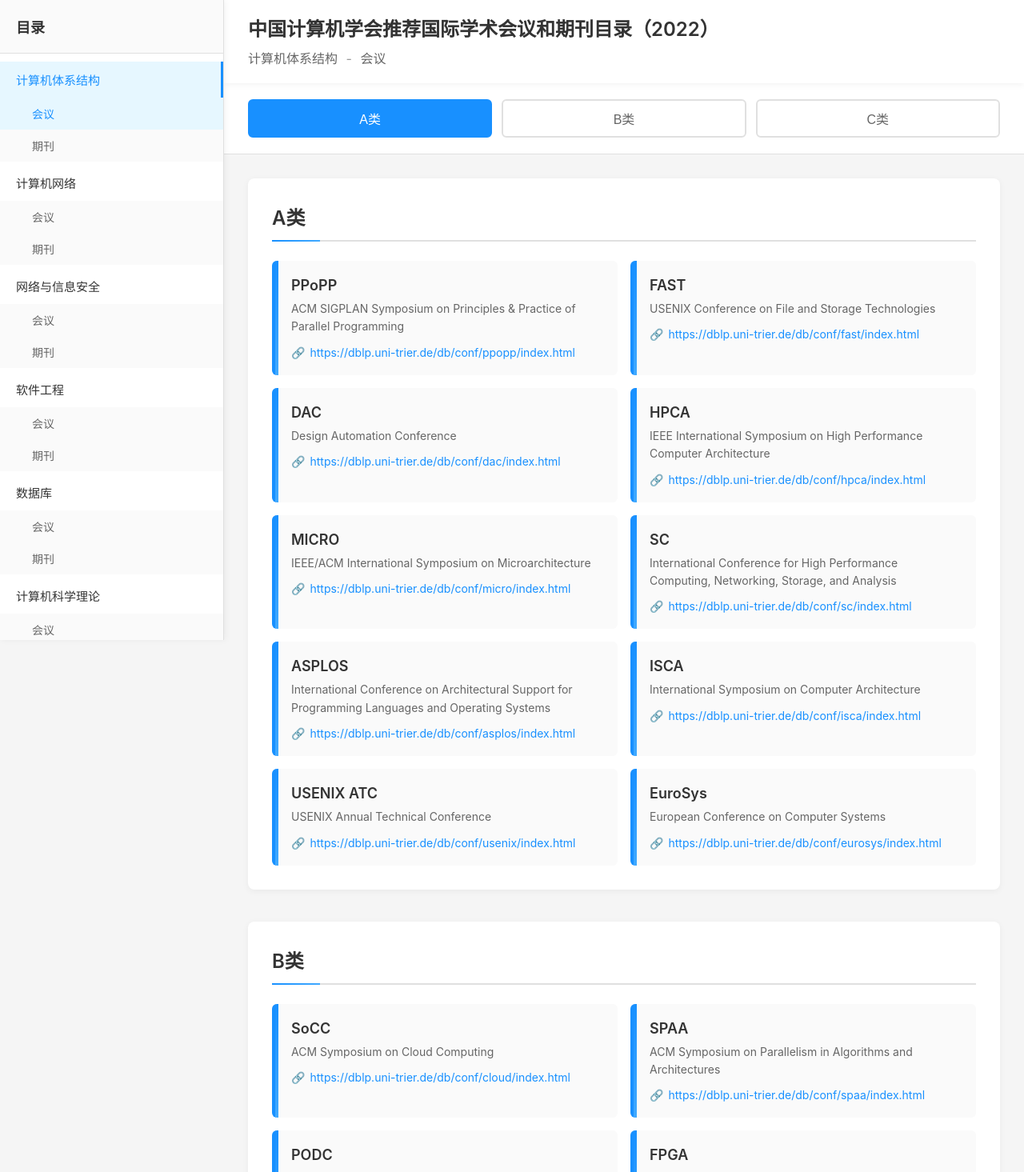
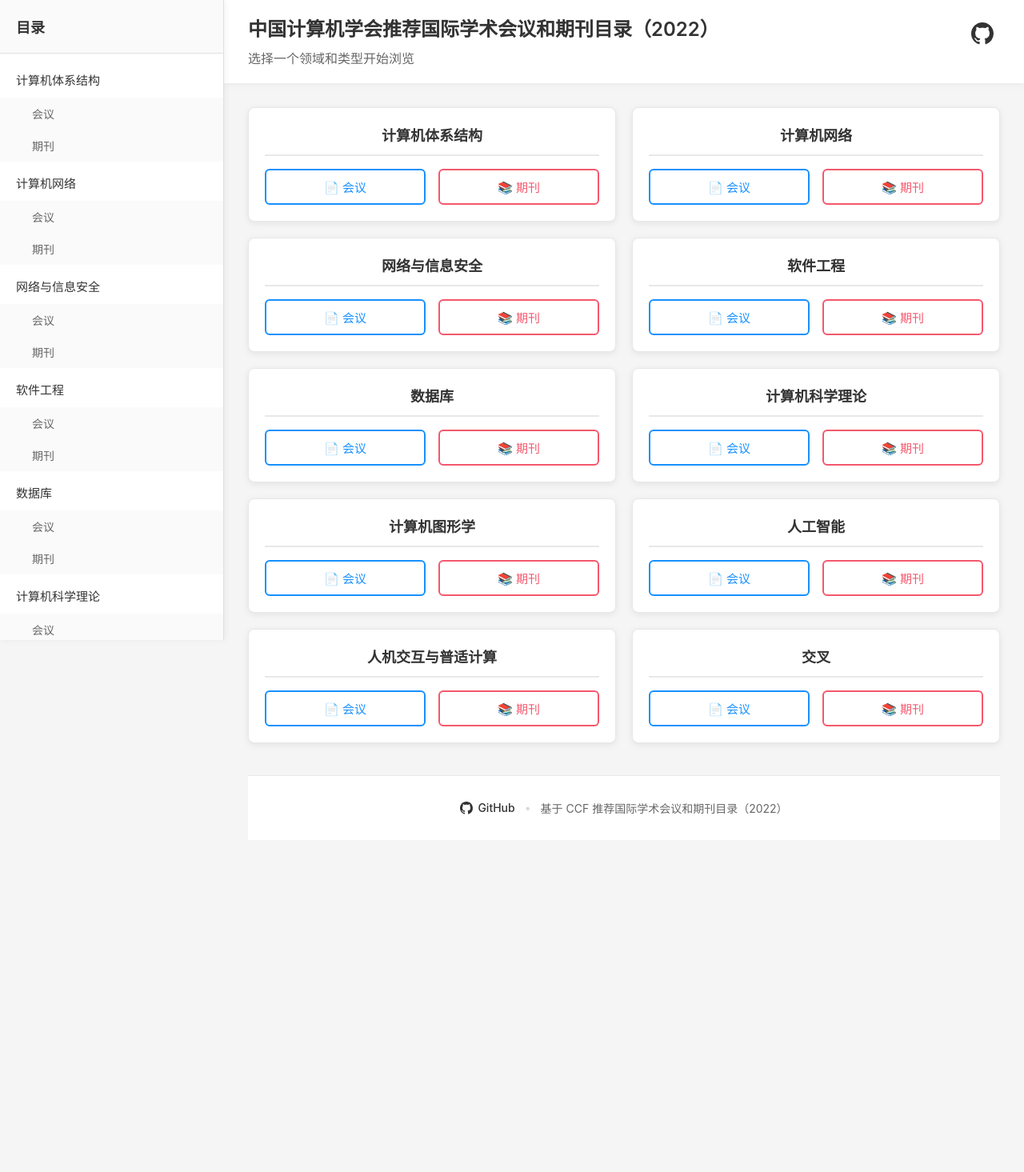
Before and after one commit to zhyfzy/ccfrank-webui, a Vue app: page / in a window 1280 px wide. Shown: the top 1465 px of the page at 80% size. After the commit the page ends 1080 px from the top, so only its background shows below. Built offline with nearby package versions, Linux system fonts and the light colour scheme.

Commit message:
添加主页

```diff
--- a/src/App.vue
+++ b/src/App.vue
@@ -1,32 +1,50 @@
 <template>
   <div class="app">
+    <!-- 侧边栏覆盖层 -->
     <div
       v-if="sidebarVisible"
       class="sidebar-overlay"
       @click="toggleSidebar"
     ></div>
+
+    <!-- 侧边栏 -->
     <Sidebar
       :selected-category="selectedCategory"
       :selected-sub-item="selectedSubItem"
       :visible="sidebarVisible"
+      :show-home-page="showHomePage"
       @select="handleSelect"
       @close="toggleSidebar"
+      @back-to-home="backToHome"
     />
+
+    <!-- 首页 -->
+    <HomePage
+      v-if="showHomePage"
+      @select="handleHomeSelect"
+      @toggle-sidebar="toggleSidebar"
+    />
+
+    <!-- 内容页面 -->
     <ContentArea
+      v-else
       :selected-category="selectedCategory"
       :selected-sub-item="selectedSubItem"
       :data="data"
       @toggle-sidebar="toggleSidebar"
+      @back-to-home="backToHome"
     />
   </div>
 </template>
 
 <script setup>
 import { ref, onMounted, onUnmounted } from 'vue'
+import HomePage from './components/HomePage.vue'
 import Sidebar from './components/Sidebar.vue'
 import ContentArea from './components/ContentArea.vue'
 import { categories, getSampleData } from './utils/dataParser.js'
 
+const showHomePage = ref(true)
 const selectedCategory = ref('')
 const selectedSubItem = ref('')
 const data = ref(getSampleData())
@@ -55,14 +73,21 @@ const handleSelect = ({ category, subItem }) => {
   }
 }
 
-// 初始化选择第一个分类
+const handleHomeSelect = ({ category, subItem }) => {
+  selectedCategory.value = category
+  selectedSubItem.value = subItem
+  showHomePage.value = false
+}
+
+const backToHome = () => {
+  showHomePage.value = true
+  window.scrollTo(0, 0)
+}
+
+// 初始化
 onMounted(() => {
   checkMobile()
   window.addEventListener('resize', checkMobile)
-  if (categories.length > 0) {
-    selectedCategory.value = categories[0].id
-    selectedSubItem.value = categories[0].subItems[0]
-  }
 })
 
 onUnmounted(() => {
--- a/src/components/ContentArea.vue
+++ b/src/components/ContentArea.vue
@@ -11,6 +11,17 @@
             <span v-if="subItemName">{{ subItemName }}</span>
           </div>
         </div>
+        <a
+          href="https://github.com/zhyfzy/ccfrank-webui"
+          target="_blank"
+          rel="noopener noreferrer"
+          class="github-link"
+          title="在 GitHub 上查看"
+        >
+          <svg height="28" viewBox="0 0 16 16" width="28" fill="currentColor">
+            <path d="M8 0C3.58 0 0 3.58 0 8c0 3.54 2.29 6.53 5.47 7.59.4.07.55-.17.55-.38 0-.19-.01-.82-.01-1.49-2.01.37-2.53-.49-2.69-.94-.09-.23-.48-.94-.82-1.13-.28-.15-.68-.52-.01-.53.63-.01 1.08.58 1.23.82.72 1.21 1.87.87 2.33.66.07-.52.28-.87.51-1.07-1.78-.2-3.64-.89-3.64-3.95 0-.87.31-1.59.82-2.15-.08-.2-.36-1.02.08-2.12 0 0 .67-.21 2.2.82.64-.18 1.32-.27 2-.27.68 0 1.36.09 2 .27 1.53-1.04 2.2-.82 2.2-.82.44 1.1.16 1.92.08 2.12.51.56.82 1.27.82 2.15 0 3.07-1.87 3.75-3.65 3.95.29.25.54.73.54 1.48 0 1.07-.01 1.93-.01 2.2 0 .21.15.46.55.38A8.013 8.013 0 0016 8c0-4.42-3.58-8-8-8z"></path>
+          </svg>
+        </a>
       </div>
     </div>
     <div class="content-header">
@@ -70,7 +81,7 @@ const props = defineProps({
   data: Object
 })
 
-defineEmits(['toggle-sidebar'])
+defineEmits(['toggle-sidebar', 'back-to-home'])
 
 const selectedLevel = ref('A')
 
@@ -219,6 +230,22 @@ watch([() => props.selectedCategory, () => props.selectedSubItem], () => {
 .menu-button:hover {
   border-color: #1890ff;
   color: #1890ff;
+}
+
+.github-link {
+  display: flex;
+  align-items: center;
+  color: #333;
+  text-decoration: none;
+  padding: 8px;
+  border-radius: 6px;
+  transition: all 0.3s;
+  flex-shrink: 0;
+}
+
+.github-link:hover {
+  color: #1890ff;
+  background-color: #f0f5ff;
 }
 
 @media (max-width: 767px) {
--- /dev/null
+++ b/src/components/HomePage.vue
@@ -0,0 +1,338 @@
+<template>
+  <div class="home-page">
+    <div class="home-header">
+      <button class="menu-button" @click="$emit('toggle-sidebar')">☰</button>
+      <div class="header-content">
+        <h1 class="main-title">中国计算机学会推荐国际学术会议和期刊目录（2022）</h1>
+        <p class="subtitle">选择一个领域和类型开始浏览</p>
+      </div>
+      <a
+        href="https://github.com/zhyfzy/ccfrank-webui"
+        target="_blank"
+        rel="noopener noreferrer"
+        class="github-link"
+        title="在 GitHub 上查看"
+      >
+        <svg height="28" viewBox="0 0 16 16" width="28" fill="currentColor">
+          <path d="M8 0C3.58 0 0 3.58 0 8c0 3.54 2.29 6.53 5.47 7.59.4.07.55-.17.55-.38 0-.19-.01-.82-.01-1.49-2.01.37-2.53-.49-2.69-.94-.09-.23-.48-.94-.82-1.13-.28-.15-.68-.52-.01-.53.63-.01 1.08.58 1.23.82.72 1.21 1.87.87 2.33.66.07-.52.28-.87.51-1.07-1.78-.2-3.64-.89-3.64-3.95 0-.87.31-1.59.82-2.15-.08-.2-.36-1.02.08-2.12 0 0 .67-.21 2.2.82.64-.18 1.32-.27 2-.27.68 0 1.36.09 2 .27 1.53-1.04 2.2-.82 2.2-.82.44 1.1.16 1.92.08 2.12.51.56.82 1.27.82 2.15 0 3.07-1.87 3.75-3.65 3.95.29.25.54.73.54 1.48 0 1.07-.01 1.93-.01 2.2 0 .21.15.46.55.38A8.013 8.013 0 0016 8c0-4.42-3.58-8-8-8z"></path>
+        </svg>
+      </a>
+    </div>
+
+    <div class="home-container">
+      <div class="category-grid">
+        <div
+          v-for="category in categories"
+          :key="category.id"
+          class="category-card"
+        >
+          <h2 class="category-name">{{ category.name }}</h2>
+          <div class="sub-items">
+            <button
+              class="sub-item-btn conference-btn"
+              @click="handleSelect(category.id, '会议')"
+            >
+              📄 会议
+            </button>
+            <button
+              class="sub-item-btn journal-btn"
+              @click="handleSelect(category.id, '期刊')"
+            >
+              📚 期刊
+            </button>
+          </div>
+        </div>
+      </div>
+
+      <footer class="home-footer">
+        <p class="footer-text">
+          <a
+            href="https://github.com/zhyfzy/ccfrank-webui"
+            target="_blank"
+            rel="noopener noreferrer"
+            class="footer-link"
+          >
+            <svg height="16" viewBox="0 0 16 16" width="16" fill="currentColor" style="vertical-align: text-bottom; margin-right: 6px;">
+              <path d="M8 0C3.58 0 0 3.58 0 8c0 3.54 2.29 6.53 5.47 7.59.4.07.55-.17.55-.38 0-.19-.01-.82-.01-1.49-2.01.37-2.53-.49-2.69-.94-.09-.23-.48-.94-.82-1.13-.28-.15-.68-.52-.01-.53.63-.01 1.08.58 1.23.82.72 1.21 1.87.87 2.33.66.07-.52.28-.87.51-1.07-1.78-.2-3.64-.89-3.64-3.95 0-.87.31-1.59.82-2.15-.08-.2-.36-1.02.08-2.12 0 0 .67-.21 2.2.82.64-.18 1.32-.27 2-.27.68 0 1.36.09 2 .27 1.53-1.04 2.2-.82 2.2-.82.44 1.1.16 1.92.08 2.12.51.56.82 1.27.82 2.15 0 3.07-1.87 3.75-3.65 3.95.29.25.54.73.54 1.48 0 1.07-.01 1.93-.01 2.2 0 .21.15.46.55.38A8.013 8.013 0 0016 8c0-4.42-3.58-8-8-8z"></path>
+            </svg>
+            GitHub
+          </a>
+          <span class="separator">•</span>
+          基于 CCF 推荐国际学术会议和期刊目录（2022）
+        </p>
+      </footer>
+    </div>
+  </div>
+</template>
+
+<script setup>
+import { categories } from '../utils/dataParser.js'
+
+const emit = defineEmits(['select', 'toggle-sidebar'])
+
+const handleSelect = (categoryId, subItem) => {
+  emit('select', { category: categoryId, subItem })
+}
+</script>
+
+<style scoped>
+.home-page {
+  margin-left: 280px;
+  width: calc(100% - 280px);
+  min-height: 100vh;
+  background-color: #f5f5f5;
+}
+
+@media (max-width: 767px) {
+  .home-page {
+    margin-left: 0;
+    width: 100%;
+  }
+}
+
+.home-header {
+  position: sticky;
+  top: 0;
+  z-index: 100;
+  background-color: #fff;
+  box-shadow: 0 2px 8px rgba(0, 0, 0, 0.05);
+  padding: 20px 30px;
+  display: flex;
+  align-items: flex-start;
+  gap: 12px;
+}
+
+.menu-button {
+  display: none;
+  background: none;
+  border: 2px solid #e0e0e0;
+  font-size: 20px;
+  color: #666;
+  cursor: pointer;
+  padding: 8px 12px;
+  border-radius: 6px;
+  transition: all 0.3s;
+  flex-shrink: 0;
+}
+
+.menu-button:hover {
+  border-color: #1890ff;
+  color: #1890ff;
+}
+
+.github-link {
+  display: flex;
+  align-items: center;
+  color: #333;
+  text-decoration: none;
+  padding: 8px;
+  border-radius: 6px;
+  transition: all 0.3s;
+  flex-shrink: 0;
+}
+
+.github-link:hover {
+  color: #1890ff;
+  background-color: #f0f5ff;
+}
+
+@media (max-width: 767px) {
+  .menu-button {
+    display: block;
+  }
+
+  .home-header {
+    padding: 15px 20px;
+  }
+
+  .github-link svg {
+    width: 24px;
+    height: 24px;
+  }
+}
+
+.header-content {
+  flex: 1;
+}
+
+.main-title {
+  font-size: 24px;
+  font-weight: 600;
+  color: #333;
+  margin: 0 0 8px 0;
+  line-height: 1.4;
+}
+
+.subtitle {
+  font-size: 16px;
+  font-weight: 400;
+  color: #666;
+  line-height: 1.4;
+  margin: 0;
+}
+
+.home-container {
+  max-width: 1400px;
+  margin: 0 auto;
+  padding: 30px;
+}
+
+.category-grid {
+  display: grid;
+  grid-template-columns: repeat(auto-fill, minmax(320px, 1fr));
+  gap: 20px;
+}
+
+.category-card {
+  background: white;
+  border-radius: 8px;
+  padding: 20px;
+  box-shadow: 0 2px 8px rgba(0, 0, 0, 0.08);
+  transition: all 0.3s;
+  border: 1px solid #e8e8e8;
+}
+
+.category-card:hover {
+  transform: translateY(-4px);
+  box-shadow: 0 4px 16px rgba(0, 0, 0, 0.12);
+  border-color: #1890ff;
+}
+
+.category-name {
+  font-size: 18px;
+  font-weight: 600;
+  color: #333;
+  margin-bottom: 16px;
+  text-align: center;
+  padding-bottom: 12px;
+  border-bottom: 2px solid #e8e8e8;
+}
+
+.sub-items {
+  display: flex;
+  gap: 1rem;
+  justify-content: center;
+}
+
+.sub-item-btn {
+  flex: 1;
+  padding: 10px 20px;
+  border: 2px solid transparent;
+  border-radius: 6px;
+  font-size: 15px;
+  font-weight: 500;
+  cursor: pointer;
+  transition: all 0.3s;
+  background-color: #fff;
+}
+
+.conference-btn {
+  color: #1890ff;
+  border-color: #1890ff;
+}
+
+.conference-btn:hover {
+  background-color: #1890ff;
+  color: white;
+  transform: translateY(-2px);
+  box-shadow: 0 4px 8px rgba(24, 144, 255, 0.3);
+}
+
+.journal-btn {
+  color: #f5576c;
+  border-color: #f5576c;
+}
+
+.journal-btn:hover {
+  background-color: #f5576c;
+  color: white;
+  transform: translateY(-2px);
+  box-shadow: 0 4px 8px rgba(245, 87, 108, 0.3);
+}
+
+/* 响应式设计 */
+@media (max-width: 768px) {
+  .home-container {
+    padding: 20px;
+  }
+
+  .main-title {
+    font-size: 20px;
+  }
+
+  .subtitle {
+    font-size: 14px;
+  }
+
+  .category-grid {
+    grid-template-columns: 1fr;
+    gap: 16px;
+  }
+
+  .category-card {
+    padding: 16px;
+  }
+
+  .category-name {
+    font-size: 16px;
+  }
+
+  .sub-item-btn {
+    padding: 8px 16px;
+    font-size: 14px;
+  }
+}
+
+.home-footer {
+  text-align: center;
+  padding: 30px 20px;
+  border-top: 1px solid #e8e8e8;
+  background-color: #fff;
+  margin-top: 40px;
+}
+
+.footer-text {
+  margin: 0;
+  font-size: 14px;
+  color: #666;
+  display: flex;
+  align-items: center;
+  justify-content: center;
+  flex-wrap: wrap;
+  gap: 8px;
+}
+
+.footer-link {
+  color: #333;
+  text-decoration: none;
+  font-weight: 500;
+  display: inline-flex;
+  align-items: center;
+  transition: color 0.3s;
+}
+
+.footer-link:hover {
+  color: #1890ff;
+}
+
+.separator {
+  color: #d9d9d9;
+  margin: 0 4px;
+}
+
+@media (max-width: 480px) {
+  .sub-items {
+    flex-direction: column;
+  }
+
+  .footer-text {
+    font-size: 13px;
+    flex-direction: column;
+    gap: 6px;
+  }
+
+  .separator {
+    display: none;
+  }
+}
+</style>
--- a/src/components/Sidebar.vue
+++ b/src/components/Sidebar.vue
@@ -4,6 +4,13 @@
       <h2>目录</h2>
       <button class="close-button" @click="$emit('close')">✕</button>
     </div>
+    <button
+      v-if="!showHomePage"
+      class="back-home-button"
+      @click="$emit('back-to-home')"
+    >
+      🏠 返回首页
+    </button>
     <div class="sidebar-content">
       <div
         v-for="category in categories"
@@ -46,10 +53,14 @@ const props = defineProps({
   visible: {
     type: Boolean,
     default: true
+  },
+  showHomePage: {
+    type: Boolean,
+    default: false
   }
 })
 
-const emit = defineEmits(['select', 'close'])
+const emit = defineEmits(['select', 'close', 'back-to-home'])
 
 // 默认展开所有分类的二级目录
 const expandedCategories = ref(categories.map(cat => cat.id))
@@ -154,6 +165,30 @@ const selectItem = (categoryId, subItem) => {
   }
 }
 
+.back-home-button {
+  width: calc(100% - 32px);
+  margin: 16px;
+  padding: 12px 16px;
+  background: linear-gradient(135deg, #667eea 0%, #764ba2 100%);
+  color: white;
+  border: none;
+  border-radius: 8px;
+  font-size: 14px;
+  font-weight: 600;
+  cursor: pointer;
+  transition: all 0.2s;
+  box-shadow: 0 2px 4px rgba(102, 126, 234, 0.3);
+}
+
+.back-home-button:hover {
+  transform: translateY(-2px);
+  box-shadow: 0 4px 8px rgba(102, 126, 234, 0.4);
+}
+
+.back-home-button:active {
+  transform: translateY(0);
+}
+
 .sidebar-content {
   padding: 10px 0;
 }
```
